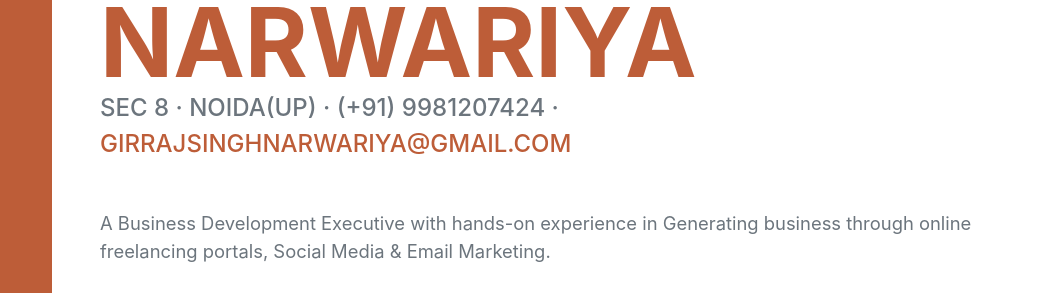
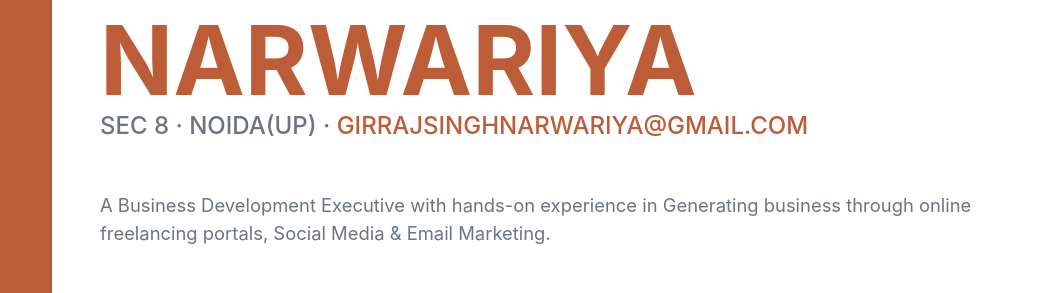
Before and after one commit to girrajsingh/girrajsinghnarwariya.github.io, a plain HTML site: page index.html in a window 1280 px wide. Shown: the part 266-559 px from the top of the page, 220-1280 px from the left. Drawn offline with nearby package versions, Linux system fonts and the light colour scheme; a web font is replaced by a local one.

Commit message:
Update index.html

```diff
--- a/index.html
+++ b/index.html
@@ -44,7 +44,7 @@
                         <span class="text-primary">Singh Narwariya</span>
                     </h1>
                     <div class="subheading mb-5">
-                        Sec 8 · Noida(UP) · (+91) 9981207424 ·
+                        Sec 8 · Noida(UP) ·<! (+91) 9981207424 ·>
                         <a href="mailto:name@email.com">girrajsinghnarwariya@gmail.com</a>
                     </div>
                     <p class="lead mb-5">A Business Development Executive
```
